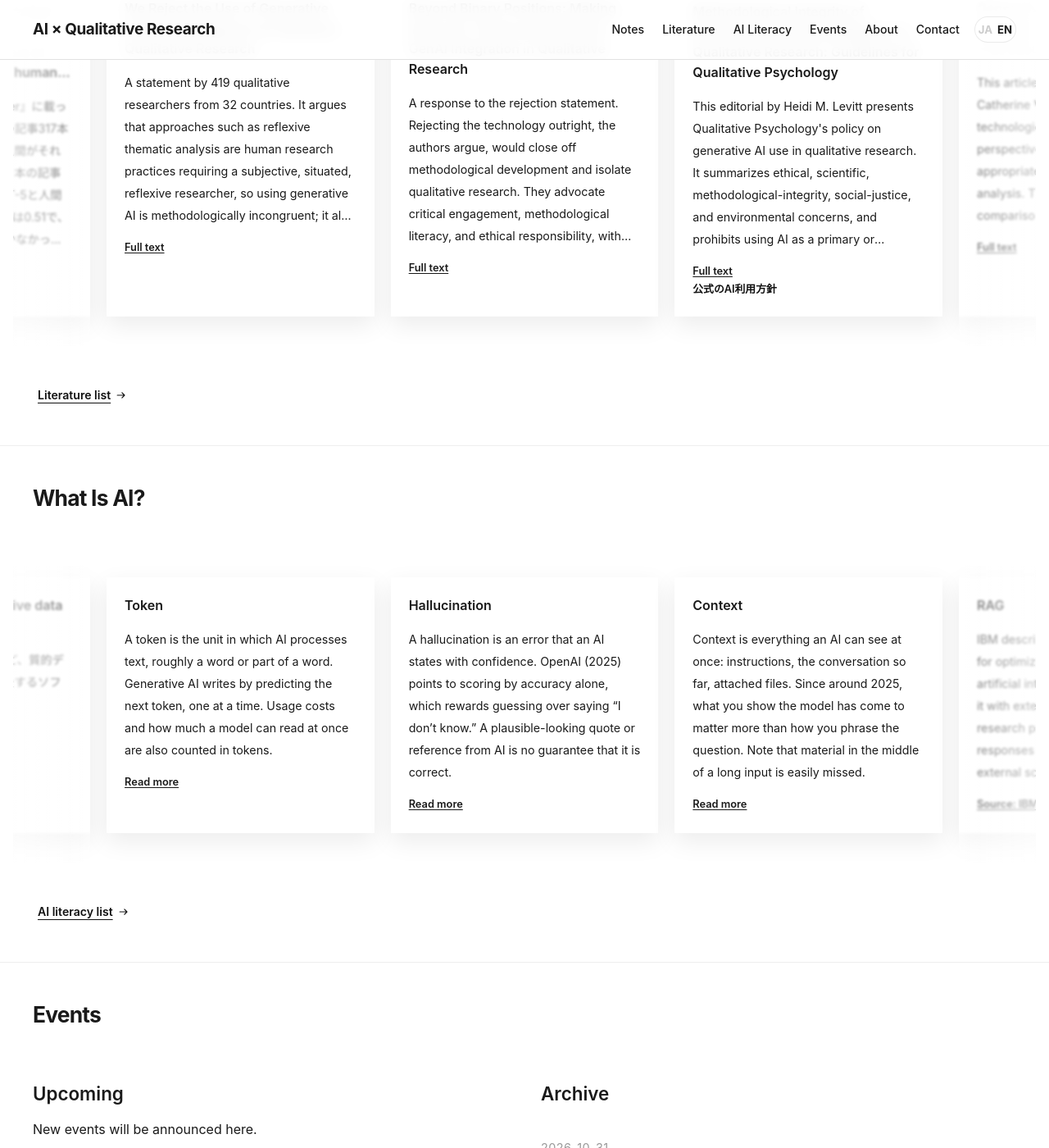
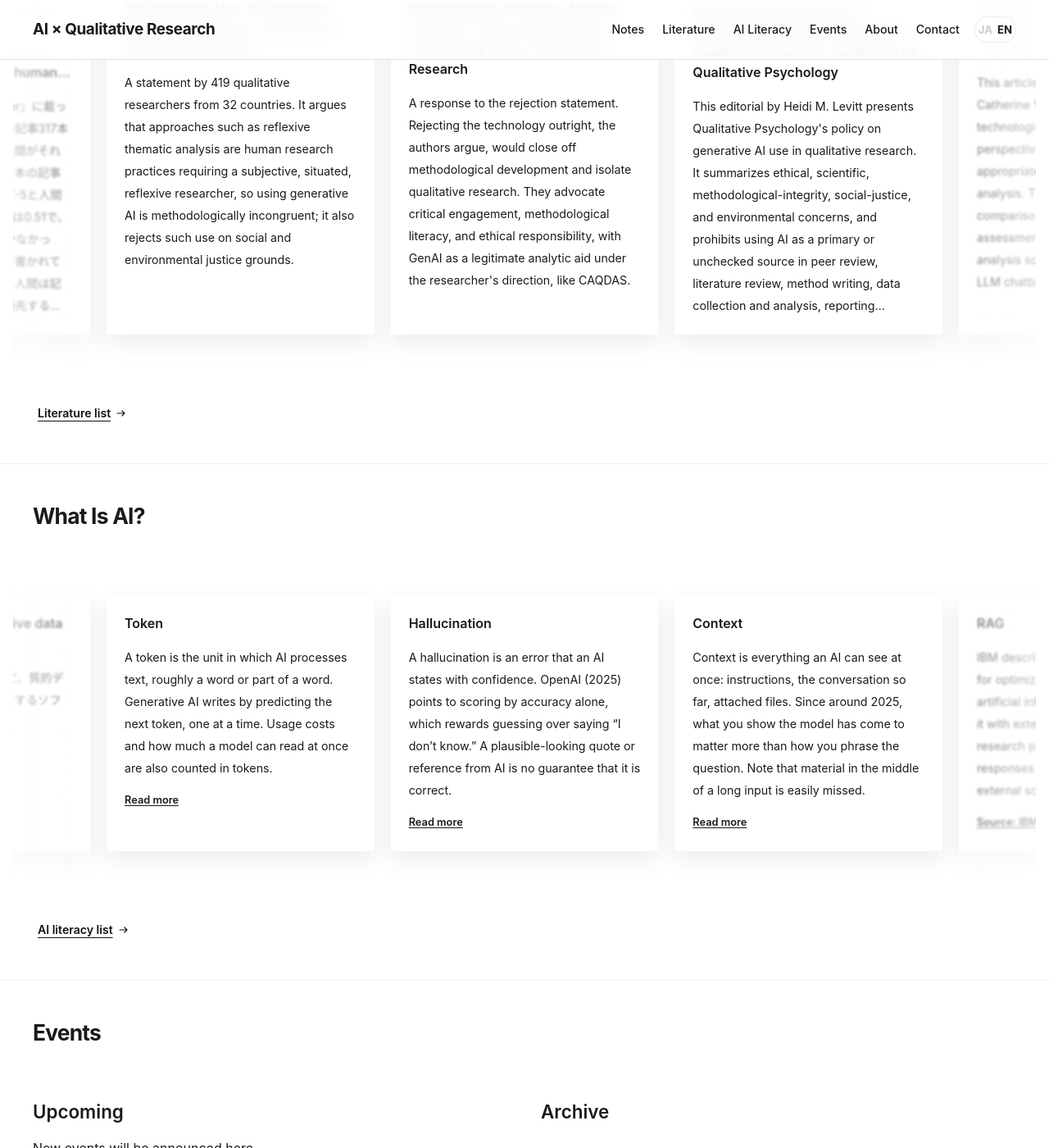
Before and after one commit to xuehaisheng/ai-qualitative-research, a Jekyll site: the page built from index.html, in a window 1280 px wide and 1400 px high, scrolled down 1674 px. Shown: the whole window at 82% size. Built offline with Jekyll 4.4.1, drawn with Linux system fonts in a browser that asks for light colours.

Commit message:
文献カードの題目を、文献一覧の該当項目へのリンクにする
- Paper cards on the home page: the title links to /papers/#<id>; the whole card is clickable. The 本文リンク line and the extra policy link are removed (both are on the list entry), giving the summary up to 10 lines.
- Papers page: the list is reordered by script after load, which cancelled the browser's jump to #id. Jump again, instantly, after the reorder.

Co-Authored-By: Claude Opus 5.5 <noreply@anthropic.com>
Claude-Session: https://claude.ai/code/session_01Lmg6w9NJRA6yGBV9Eynzga

```diff
--- a/assets/js/reader.js
+++ b/assets/js/reader.js
@@ -132,6 +132,9 @@
       input.value = ''; group.value = ''; topic.value = '';
     }
     apply(false);
+    // apply() reorders the list, which loses the browser's jump to #id; jump again.
+    const target = location.hash && document.getElementById(decodeURIComponent(location.hash.slice(1)));
+    if (target && target.classList.contains('paper-item')) requestAnimationFrame(() => target.scrollIntoView({block: 'start', behavior: 'instant'}));
   }
   const noteInput = document.getElementById('note-search');
   if (noteInput) {
--- a/index.html
+++ b/index.html
@@ -61,43 +61,42 @@ This site aims to become more than an announcement page: a place where qualitati
 </div>
 <div class="card-shelf" data-card-shelf role="region" aria-label="AI×質的研究の文献"><div class="shelf-viewport" id="papers-cards" tabindex="0"><div class="shelf-track"><article class="card glass-card note-card lit-preview-card">
 <div class="card-meta" data-bilingual="" data-en="Jowsey et al. (2025) / Qualitative Inquiry" data-ja="Jowsey et al. (2025) / Qualitative Inquiry">Jowsey et al. (2025) / Qualitative Inquiry</div>
-<h3 data-bilingual="" data-en="We Reject the Use of Generative Artificial Intelligence for Reflexive Qualitative Research" data-ja="We Reject the Use of Generative Artificial Intelligence for Reflexive Qualitative Research">We Reject the Use of Generative Artificial Intelligence for Reflexive Qualitative Research</h3>
+<h3><a class="card-title-link" href="{{ '/papers/' | relative_url }}#jowsey2025reject" data-bilingual="" data-en="We Reject the Use of Generative Artificial Intelligence for Reflexive Qualitative Research" data-ja="We Reject the Use of Generative Artificial Intelligence for Reflexive Qualitative Research">We Reject the Use of Generative Artificial Intelligence for Reflexive Qualitative Research</a></h3>
 <p data-bilingual="" data-en="A statement by 419 qualitative researchers from 32 countries. It argues that approaches such as reflexive thematic analysis are human research practices requiring a subjective, situated, reflexive researcher, so using generative AI is methodologically incongruent; it also rejects such use on social and environmental justice grounds." data-ja="32か国419名の質的研究者による拒否声明である。再帰的テーマ分析などは、主観をもち、位置づけられた研究者が行う人間の研究実践であり、生成AIの使用は方法論的に一致しないとする。さらに社会正義と環境正義の観点からも、再帰的質的研究での生成AIの使用を拒否している。">32か国419名の質的研究者による拒否声明である。再帰的テーマ分析などは、主観をもち、位置づけられた研究者が行う人間の研究実践であり、生成AIの使用は方法論的に一致しないとする。さらに社会正義と環境正義の観点からも、再帰的質的研究での生成AIの使用を拒否している。</p>
-<a class="text-link" data-bilingual="" data-en="Full text" data-ja="本文リンク" href="https://doi.org/10.1177/10778004251401851" rel="noopener" target="_blank">本文リンク</a>
+
 </article><article class="card glass-card note-card lit-preview-card">
 <div class="card-meta" data-bilingual="" data-en="Friese et al. (2026) / Qualitative Inquiry" data-ja="Friese et al. (2026) / Qualitative Inquiry">Friese et al. (2026) / Qualitative Inquiry</div>
-<h3 data-bilingual="" data-en="Beyond Binary Positions: Making Space for Critical and Reflexive GenAI Integration in Qualitative Research" data-ja="Beyond Binary Positions: Making Space for Critical and Reflexive GenAI Integration in Qualitative Research">Beyond Binary Positions: Making Space for Critical and Reflexive GenAI Integration in Qualitative Research</h3>
+<h3><a class="card-title-link" href="{{ '/papers/' | relative_url }}#friese2026" data-bilingual="" data-en="Beyond Binary Positions: Making Space for Critical and Reflexive GenAI Integration in Qualitative Research" data-ja="Beyond Binary Positions: Making Space for Critical and Reflexive GenAI Integration in Qualitative Research">Beyond Binary Positions: Making Space for Critical and Reflexive GenAI Integration in Qualitative Research</a></h3>
 <p data-bilingual="" data-en="A response to the rejection statement. Rejecting the technology outright, the authors argue, would close off methodological development and isolate qualitative research. They advocate critical engagement, methodological literacy, and ethical responsibility, with GenAI as a legitimate analytic aid under the researcher's direction, like CAQDAS." data-ja="拒否声明への応答である。技術を全面的に拒否することは、方法の発展を閉ざし、質的研究をより広い認識論的発展から孤立させると論じる。批判的関与、方法論的リテラシー、倫理的責任にもとづく立場を提唱し、研究者が主導・管理するかぎり、生成AIはCAQDASと同じく正当な分析支援になりうるとする。">拒否声明への応答である。技術を全面的に拒否することは、方法の発展を閉ざし、質的研究をより広い認識論的発展から孤立させると論じる。批判的関与、方法論的リテラシー、倫理的責任にもとづく立場を提唱し、研究者が主導・管理するかぎり、生成AIはCAQDASと同じく正当な分析支援になりうるとする。</p>
-<a class="text-link" data-bilingual="" data-en="Full text" data-ja="本文リンク" href="https://doi.org/10.1177/10778004261429393" rel="noopener" target="_blank">本文リンク</a>
+
 </article><article class="card glass-card note-card lit-preview-card">
 <div class="card-meta" data-bilingual="" data-en="Levitt (2026) / February 2026 issue" data-ja="Levitt (2026) / 2026年2月掲載">Levitt (2026) / 2026年2月掲載</div>
-<h3 data-bilingual="" data-en="A Consideration of the Ethics and Methodological Integrity of Generative Artificial Intelligence in Qualitative Research: Guidelines for Qualitative Psychology" data-ja="A Consideration of the Ethics and Methodological Integrity of Generative Artificial Intelligence in Qualitative Research: Guidelines for Qualitative Psychology">A Consideration of the Ethics and Methodological Integrity of Generative Artificial Intelligence in Qualitative Research: Guidelines for Qualitative Psychology</h3>
+<h3><a class="card-title-link" href="{{ '/papers/' | relative_url }}#levitt2026" data-bilingual="" data-en="A Consideration of the Ethics and Methodological Integrity of Generative Artificial Intelligence in Qualitative Research: Guidelines for Qualitative Psychology" data-ja="A Consideration of the Ethics and Methodological Integrity of Generative Artificial Intelligence in Qualitative Research: Guidelines for Qualitative Psychology">A Consideration of the Ethics and Methodological Integrity of Generative Artificial Intelligence in Qualitative Research: Guidelines for Qualitative Psychology</a></h3>
 <p data-bilingual="" data-en="This editorial by Heidi M. Levitt presents Qualitative Psychology's policy on generative AI use in qualitative research. It summarizes ethical, scientific, methodological-integrity, social-justice, and environmental concerns, and prohibits using AI as a primary or unchecked source in peer review, literature review, method writing, data collection and analysis, reporting findings, interpretation, and citation searching, while offering limited guidance on translation and citation of AI-generated content." data-ja="Heidi M. Levitt による『Qualitative Psychology』の編集論文である。生成AIの利用が質的研究の倫理、科学性、方法論的整合性、社会的公正、環境面に及ぼす問題を整理し、同誌のAI利用方針を示している。査読、文献レビュー、方法記述、データ収集・分析、分析結果の記述、解釈などへのAI利用を禁じ、引用探索ではAIを唯一の、主要な、または未検証の情報源として用いることを禁じている。翻訳や文単位の修正には別の指針を示している。">Heidi M. Levitt による『Qualitative Psychology』の編集論文である。生成AIの利用が質的研究の倫理、科学性、方法論的整合性、社会的公正、環境面に及ぼす問題を整理し、同誌のAI利用方針を示している。査読、文献レビュー、方法記述、データ収集・分析、分析結果の記述、解釈などへのAI利用を禁じ、引用探索ではAIを唯一の、主要な、または未検証の情報源として用いることを禁じている。翻訳や文単位の修正には別の指針を示している。</p>
-<a class="text-link" data-bilingual="" data-en="Full text" data-ja="本文リンク" href="https://doi.org/10.1037/qup0000353" rel="noopener" target="_blank">本文リンク</a> <a class="source-link" href="https://www.apa.org/pubs/journals/qua/ai-policy" target="_blank" rel="noopener">公式のAI利用方針</a>
+
 </article><article class="card glass-card note-card lit-preview-card">
 <div class="card-meta" data-bilingual="" data-en="Nguyen &amp; Welch (2026) / online September 30, 2025" data-ja="Nguyen &amp; Welch (2026) / online 2025年9月30日">Nguyen &amp; Welch (2026) / online 2025年9月30日</div>
-<h3 data-bilingual="" data-en="Generative Artificial Intelligence in Qualitative Data Analysis: Analyzing—Or Just Chatting?" data-ja="Generative Artificial Intelligence in Qualitative Data Analysis: Analyzing—Or Just Chatting?">Generative Artificial Intelligence in Qualitative Data Analysis: Analyzing—Or Just Chatting?</h3>
+<h3><a class="card-title-link" href="{{ '/papers/' | relative_url }}#nguyen2026orm" data-bilingual="" data-en="Generative Artificial Intelligence in Qualitative Data Analysis: Analyzing—Or Just Chatting?" data-ja="Generative Artificial Intelligence in Qualitative Data Analysis: Analyzing—Or Just Chatting?">Generative Artificial Intelligence in Qualitative Data Analysis: Analyzing—Or Just Chatting?</a></h3>
 <p data-bilingual="" data-en="This article by Duc Cuong Nguyen and Catherine Welch examines, from technological and methodological perspectives, whether generative AI is an appropriate tool for qualitative data analysis. Through their own evaluation, comparisons with existing studies, and assessment of AI features in qualitative-analysis software, the authors argue that LLM chatbots do not reliably perform searching, coding, interpretation of meaning, or theoretical abstraction, and that plausible-looking outputs themselves create epistemic risks." data-ja="Duc Cuong Nguyen と Catherine Welch による論文である。生成AIが質的データ分析に適した「分析ツール」なのかを、技術的・方法論的に検討している。著者らは、自らのデータ分析、既存研究との比較、質的分析ソフトのAI機能の検証を通じて、LLMチャットボットは検索、コーディング、意味解釈、理論的抽象化を安定して担うものではなく、もっともらしい応答が分析に見えること自体が認識論的リスクを生むと論じている。">Duc Cuong Nguyen と Catherine Welch による論文である。生成AIが質的データ分析に適した「分析ツール」なのかを、技術的・方法論的に検討している。著者らは、自らのデータ分析、既存研究との比較、質的分析ソフトのAI機能の検証を通じて、LLMチャットボットは検索、コーディング、意味解釈、理論的抽象化を安定して担うものではなく、もっともらしい応答が分析に見えること自体が認識論的リスクを生むと論じている。</p>
-<a class="text-link" data-bilingual="" data-en="Full text" data-ja="本文リンク" href="https://journals.sagepub.com/doi/10.1177/10944281251377154" rel="noopener" target="_blank">本文リンク</a>
+
 </article><article class="card glass-card note-card lit-preview-card">
 <div class="card-meta" data-bilingual="" data-en="Brailas (2025) / September 7, 2025" data-ja="Brailas (2025) / 2025年9月7日">Brailas (2025) / 2025年9月7日</div>
-<h3 data-bilingual="" data-en="Artificial Intelligence in Qualitative Research: Beyond Outsourcing Data Analysis to the Machine" data-ja="Artificial Intelligence in Qualitative Research: Beyond Outsourcing Data Analysis to the Machine">Artificial Intelligence in Qualitative Research: Beyond Outsourcing Data Analysis to the Machine</h3>
+<h3><a class="card-title-link" href="{{ '/papers/' | relative_url }}#brailas2025" data-bilingual="" data-en="Artificial Intelligence in Qualitative Research: Beyond Outsourcing Data Analysis to the Machine" data-ja="Artificial Intelligence in Qualitative Research: Beyond Outsourcing Data Analysis to the Machine">Artificial Intelligence in Qualitative Research: Beyond Outsourcing Data Analysis to the Machine</a></h3>
 <p data-bilingual="" data-en="This article by Alexios Brailas examines the possibilities and risks of AI-assisted qualitative psychological research from relational and social-constructionist epistemologies. It critiques the idea of AI as a neutral, objective analysis machine and treats AI outputs as mediations embedded in social, cultural, and technological contexts. The article proposes a framework for carefully positioning AI as a heuristic dialogue partner while preserving interpretation, contextual sensitivity, reflexivity, and informed consent." data-ja="Alexios Brailas による論文である。AI支援による質的心理学研究の可能性とリスクを、関係論的・社会構成主義的な認識論から検討している。AIを中立で客観的な分析機械として扱う発想を批判し、AIの出力を社会的・文化的・技術的文脈に埋め込まれた媒介として捉える。研究者の解釈、文脈感受性、反省性、インフォームド・コンセントを保ちながら、AIを発見的な対話相手として慎重に位置づける枠組みを提案している。">Alexios Brailas による論文である。AI支援による質的心理学研究の可能性とリスクを、関係論的・社会構成主義的な認識論から検討している。AIを中立で客観的な分析機械として扱う発想を批判し、AIの出力を社会的・文化的・技術的文脈に埋め込まれた媒介として捉える。研究者の解釈、文脈感受性、反省性、インフォームド・コンセントを保ちながら、AIを発見的な対話相手として慎重に位置づける枠組みを提案している。</p>
-<a class="text-link" data-bilingual="" data-en="Full text" data-ja="本文リンク" href="https://www.mdpi.com/2813-9844/7/3/78" rel="noopener" target="_blank">本文リンク</a>
+
 </article><article class="card glass-card note-card lit-preview-card">
 <div class="card-meta" data-bilingual="" data-en="Sibeoni et al. (2026) / Qualitative Health Research" data-ja="Sibeoni et al. (2026) / Qualitative Health Research">Sibeoni et al. (2026) / Qualitative Health Research</div>
-<h3 data-bilingual="" data-en="AI and Qualitative Health Research: Working Through a Necessary Grieving Process" data-ja="AI and Qualitative Health Research: Working Through a Necessary Grieving Process">AI and Qualitative Health Research: Working Through a Necessary Grieving Process</h3>
+<h3><a class="card-title-link" href="{{ '/papers/' | relative_url }}#sibeoni2026" data-bilingual="" data-en="AI and Qualitative Health Research: Working Through a Necessary Grieving Process" data-ja="AI and Qualitative Health Research: Working Through a Necessary Grieving Process">AI and Qualitative Health Research: Working Through a Necessary Grieving Process</a></h3>
 <p data-bilingual="" data-en="Using Kübler-Ross's five stages of grief, the authors map the field's tensions over AI and argue that what is at stake is qualitative researchers' identity itself. They propose practices such as collective prompt-writing and coding retreats for critical scrutiny of outputs." data-ja="キューブラー＝ロスの悲嘆の五段階（否認・怒り・取引・抑うつ・受容）を使って、AIをめぐる分野の緊張を描く。問われているのは効率ではなく、質的研究者としてのアイデンティティそのものだとし、集合的なプロンプト作成や、出力を批判的に点検する「コーディング・リトリート」などの実践を提案している。">キューブラー＝ロスの悲嘆の五段階（否認・怒り・取引・抑うつ・受容）を使って、AIをめぐる分野の緊張を描く。問われているのは効率ではなく、質的研究者としてのアイデンティティそのものだとし、集合的なプロンプト作成や、出力を批判的に点検する「コーディング・リトリート」などの実践を提案している。</p>
-<a class="text-link" data-bilingual="" data-en="Full text" data-ja="本文リンク" href="https://doi.org/10.1177/10497323261417237" rel="noopener" target="_blank">本文リンク</a>
+
 </article>
 {% assign featured_dois = 'https://doi.org/10.1177/10778004261429393|https://doi.org/10.1177/10778004251401851|https://doi.org/10.1177/10497323261417237|https://doi.org/10.1037/qup0000353|https://doi.org/10.1177/10944281251377154|https://doi.org/10.3390/psycholint7030078' | split: '|' %}
 {% assign shelf_papers = site.data.papers | sort: 'id' %}
 {% for paper in shelf_papers %}{% unless featured_dois contains paper.doi %}
 <article class="card glass-card note-card lit-preview-card">
 <div class="card-meta">{{ paper.cite | escape }}</div>
-<h3>{{ paper.title | escape }}</h3>
+<h3><a class="card-title-link" href="{{ '/papers/' | relative_url }}#{{ paper.id }}">{{ paper.title | escape }}</a></h3>
 <p>{{ paper.summary | escape }}</p>
-<a class="text-link" href="{{ paper.doi | escape }}" rel="noopener" target="_blank" data-bilingual data-ja="本文リンク" data-en="Full text">本文リンク</a>
 </article>
 {% endunless %}{% endfor %}
 </div></div></div>
@@ -251,6 +250,10 @@ This site aims to become more than an announcement page: a place where qualitati
 .home-page .shelf-track > .reader-note p { margin-bottom: 16px; }
 .home-page .shelf-track > .card h3 { display: -webkit-box; -webkit-box-orient: vertical; -webkit-line-clamp: 5; overflow: hidden; font-size: 1rem !important; line-height: 1.55 !important; }
 .home-page .shelf-track > .card p { display: -webkit-box; -webkit-box-orient: vertical; -webkit-line-clamp: 7; overflow: hidden; font-size: .88rem; line-height: 1.8; }
+.card-title-link { color: inherit; text-decoration: none; }
+.card-title-link::after { content: ""; position: absolute; inset: 0; z-index: 1; }
+.card-title-link:hover, .card-title-link:focus-visible { text-decoration: underline; text-underline-offset: 4px; }
+.home-page .shelf-track > .lit-preview-card p { -webkit-line-clamp: 10; margin-bottom: 0; }
 .shelf-viewport:focus-visible { outline: 2px solid #111; outline-offset: 3px; }
 /* Touch devices: the browser's own scrolling (runs off the main thread, not throttled in Low Power Mode). */
 .shelf-ready.shelf-native .shelf-viewport { overflow-x: auto; overflow-y: hidden; cursor: auto; scroll-snap-type: x mandatory; scroll-padding-inline: calc(var(--peek) + var(--gap)); scrollbar-width: none; -webkit-overflow-scrolling: touch; }
```
